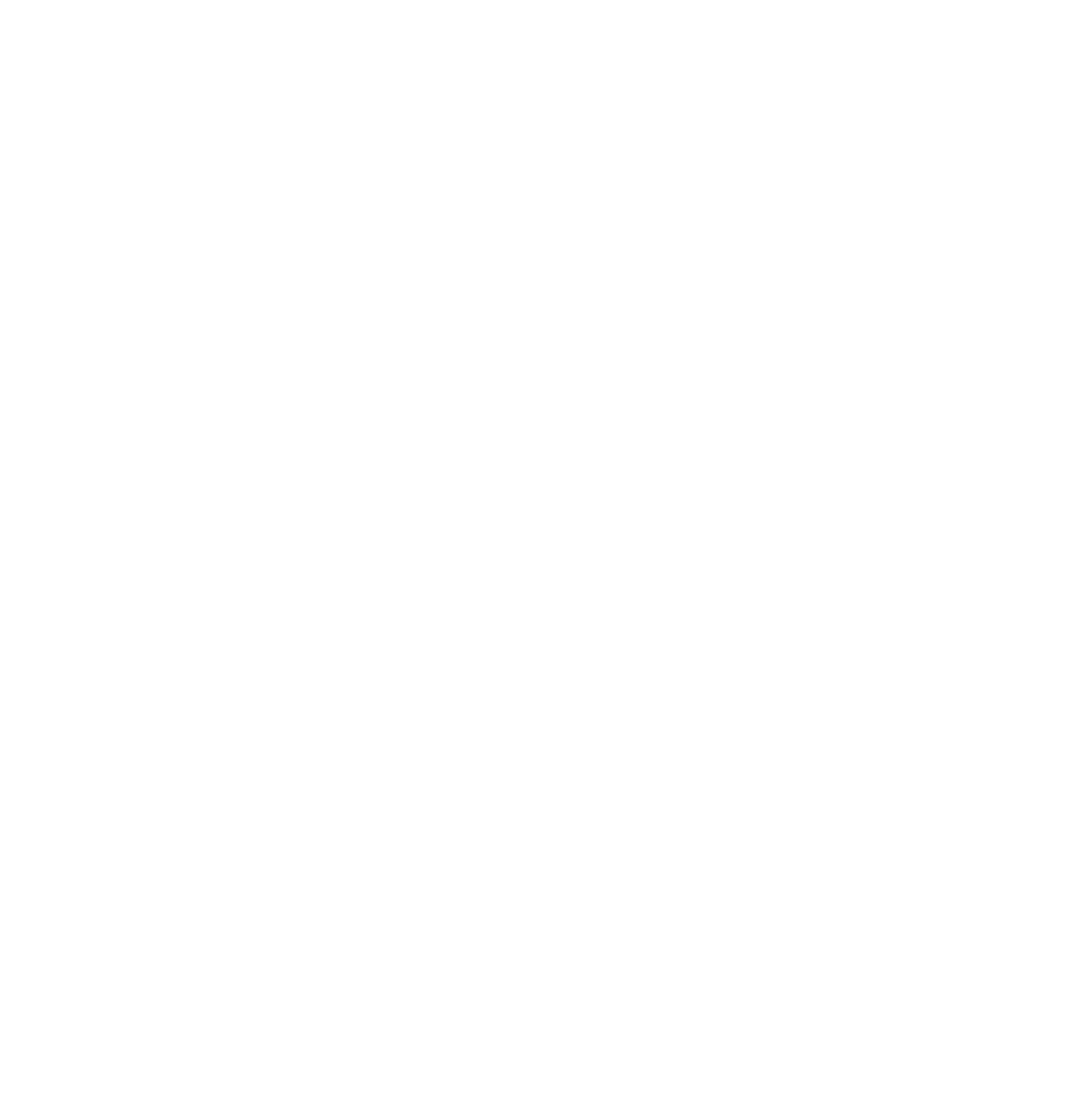
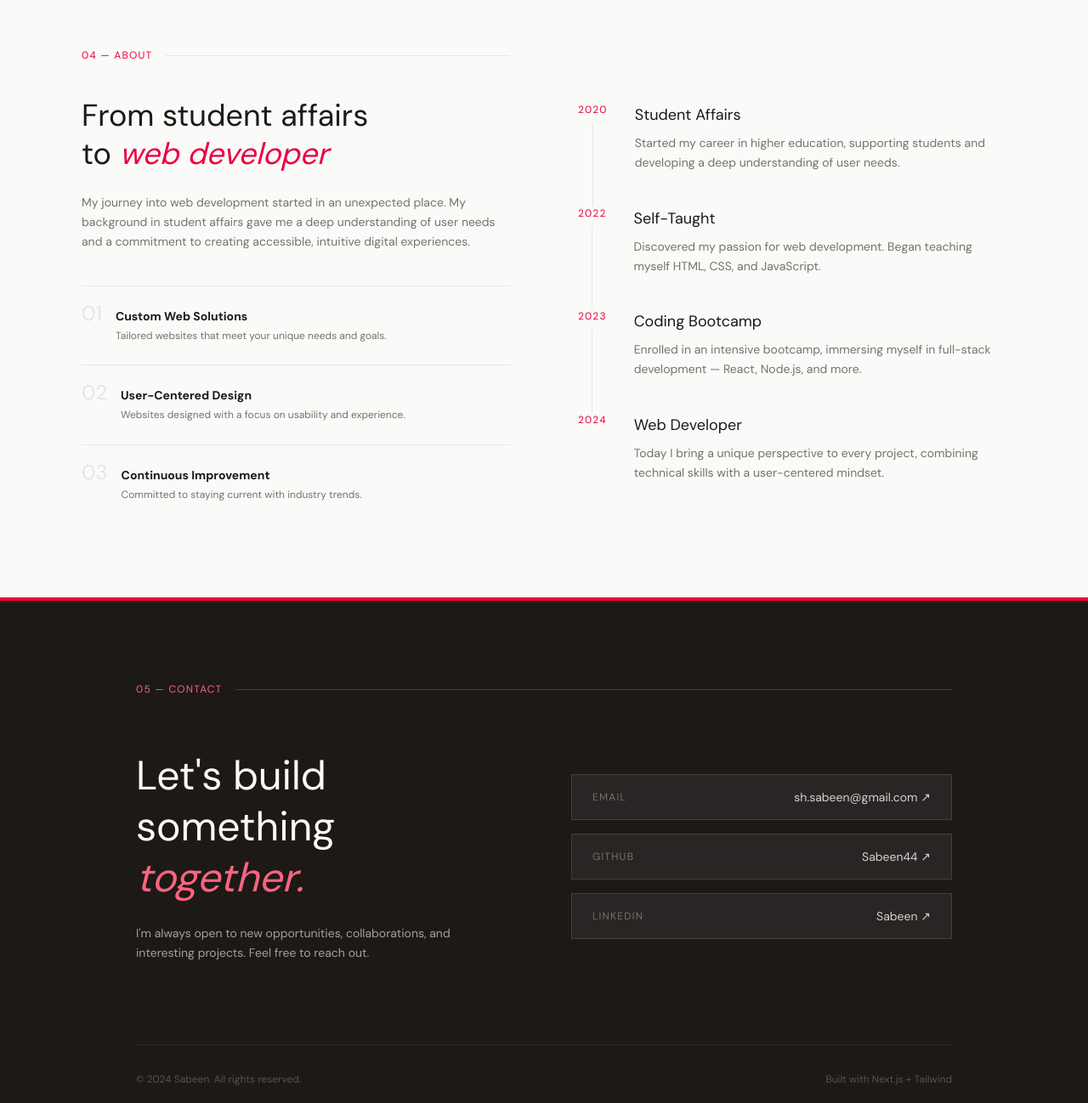
Before and after one commit to Sabeen44/sabeen-portfolio, a Next.js app: page / in a window 1280 px wide. Shown: the part 2052-3350 px from the top of the page at 85% size. Before the commit the page ends 2013 px from the top, so only its background shows below. Built offline with nearby package versions, Linux system fonts and the light colour scheme; a web font is replaced by a local one.

Commit message:
About and Contact section added

```diff
--- /dev/null
+++ b/src/app/components/About.js
@@ -0,0 +1,142 @@
+'use client';
+
+import { motion, useInView } from 'framer-motion';
+import { useRef } from 'react';
+
+const journey = [
+  {
+    year: '2020',
+    title: 'Student Affairs',
+    description: 'Started my career in higher education, supporting students and developing a deep understanding of user needs.',
+  },
+  {
+    year: '2022',
+    title: 'Self-Taught',
+    description: 'Discovered my passion for web development. Began teaching myself HTML, CSS, and JavaScript.',
+  },
+  {
+    year: '2023',
+    title: 'Coding Bootcamp',
+    description: 'Enrolled in an intensive bootcamp, immersing myself in full-stack development — React, Node.js, and more.',
+  },
+  {
+    year: '2024',
+    title: 'Web Developer',
+    description: 'Today I bring a unique perspective to every project, combining technical skills with a user-centered mindset.',
+  },
+];
+
+function TimelineItem({ item, index }) {
+  const ref = useRef(null);
+  const inView = useInView(ref, { once: true, margin: '-80px' });
+
+  return (
+    <motion.div
+      ref={ref}
+      initial={{ opacity: 0, x: 24 }}
+      animate={inView ? { opacity: 1, x: 0 } : {}}
+      transition={{ delay: index * 0.15, duration: 0.6, ease: 'easeOut' }}
+      className="flex gap-8 group"
+    >
+      {/* Year + line */}
+      <div className="flex flex-col items-center gap-2">
+        <span className="font-body text-xs text-rose-600 tracking-widest whitespace-nowrap">
+          {item.year}
+        </span>
+        <div className="w-px flex-1 bg-stone-200 group-last:hidden" />
+      </div>
+
+      {/* Content */}
+      <div className="pb-10">
+        <h3 className="font-display text-lg text-stone-900 mb-2">
+          {item.title}
+        </h3>
+        <p className="font-body text-sm text-stone-500 leading-relaxed">
+          {item.description}
+        </p>
+      </div>
+    </motion.div>
+  );
+}
+
+export default function About() {
+  const ref = useRef(null);
+  const inView = useInView(ref, { once: true, margin: '-80px' });
+
+  return (
+    <section id="about" className="px-24 py-24 bg-stone-50">
+      <div className="max-w-6xl w-full mx-auto grid grid-cols-1 md:grid-cols-2 gap-20 items-start">
+
+        {/* Left — header + bio */}
+        <div>
+          <motion.div
+            ref={ref}
+            initial={{ opacity: 0, y: 24 }}
+            animate={inView ? { opacity: 1, y: 0 } : {}}
+            transition={{ duration: 0.6 }}
+            className="flex items-center gap-4 mb-10"
+          >
+            <span className="font-body text-xs tracking-widest uppercase text-rose-600">
+              04 — About
+            </span>
+            <div className="flex-1 h-px bg-stone-200" />
+          </motion.div>
+
+          <motion.h2
+            initial={{ opacity: 0, y: 24 }}
+            animate={inView ? { opacity: 1, y: 0 } : {}}
+            transition={{ delay: 0.1, duration: 0.6 }}
+            className="font-display text-4xl text-stone-900 leading-tight mb-6"
+          >
+            From student affairs<br />
+            to <em className="text-rose-600">web developer</em>
+          </motion.h2>
+
+          <motion.p
+            initial={{ opacity: 0, y: 24 }}
+            animate={inView ? { opacity: 1, y: 0 } : {}}
+            transition={{ delay: 0.2, duration: 0.6 }}
+            className="font-body text-sm text-stone-500 leading-relaxed"
+          >
+            My journey into web development started in an unexpected place.
+            My background in student affairs gave me a deep understanding of
+            user needs and a commitment to creating accessible, intuitive
+            digital experiences.
+          </motion.p>
+
+          {/* What I offer */}
+          <motion.div
+            initial={{ opacity: 0, y: 24 }}
+            animate={inView ? { opacity: 1, y: 0 } : {}}
+            transition={{ delay: 0.3, duration: 0.6 }}
+            className="mt-10 flex flex-col gap-6"
+          >
+            {[
+              { num: '01', title: 'Custom Web Solutions', desc: 'Tailored websites that meet your unique needs and goals.' },
+              { num: '02', title: 'User-Centered Design', desc: 'Websites designed with a focus on usability and experience.' },
+              { num: '03', title: 'Continuous Improvement', desc: 'Committed to staying current with industry trends.' },
+            ].map((item) => (
+              <div key={item.num} className="border-t border-stone-200 pt-4">
+                <div className="flex items-baseline gap-4">
+                  <span className="font-display text-2xl text-stone-200">{item.num}</span>
+                  <div>
+                    <h4 className="font-body text-sm font-bold text-stone-900 mb-1">{item.title}</h4>
+                    <p className="font-body text-xs text-stone-500 leading-relaxed">{item.desc}</p>
+                  </div>
+                </div>
+              </div>
+            ))}
+          </motion.div>
+        </div>
+
+        {/* Right — timeline */}
+        <div className="flex flex-col pt-16">
+          {journey.map((item, i) => (
+            <TimelineItem key={item.year} item={item} index={i} />
+          ))}
+        </div>
+
+      </div>
+    </section>
+  );
+}
--- /dev/null
+++ b/src/app/components/Contact.js
@@ -0,0 +1,98 @@
+'use client';
+
+import { motion, useInView } from 'framer-motion';
+import { useRef } from 'react';
+
+const links = [
+  { label: 'Email', value: 'sh.sabeen@gmail.com', href: 'mailto:sh.sabeen@gmail.com' },
+  { label: 'GitHub', value: 'Sabeen44', href: 'https://github.com/Sabeen44' },
+  { label: 'LinkedIn', value: 'Sabeen', href: '#' },
+];
+
+export default function Contact() {
+  const ref = useRef(null);
+  const inView = useInView(ref, { once: true, margin: '-80px' });
+
+  return (
+    <section id="contact" className="bg-stone-900">
+
+      {/* Top rose accent bar */}
+      <div className="h-1 bg-rose-600" />
+
+      <div className="px-24 py-24 max-w-6xl mx-auto">
+
+        {/* Section header */}
+        <motion.div
+          ref={ref}
+          initial={{ opacity: 0, y: 24 }}
+          animate={inView ? { opacity: 1, y: 0 } : {}}
+          transition={{ duration: 0.6 }}
+          className="flex items-center gap-4 mb-16"
+        >
+          <span className="font-body text-xs tracking-widest uppercase text-rose-400">
+            05 — Contact
+          </span>
+          <div className="flex-1 h-px bg-stone-700" />
+        </motion.div>
+
+        <div className="grid grid-cols-1 md:grid-cols-2 gap-16 items-center">
+
+          {/* Left — heading */}
+          <motion.div
+            initial={{ opacity: 0, y: 24 }}
+            animate={inView ? { opacity: 1, y: 0 } : {}}
+            transition={{ delay: 0.1, duration: 0.6 }}
+          >
+            <h2 className="font-display text-5xl text-stone-50 leading-tight mb-6">
+              Let's build<br />
+              something<br />
+              <em className="text-rose-400">together.</em>
+            </h2>
+            <p className="font-body text-sm text-stone-400 leading-relaxed max-w-sm">
+              I'm always open to new opportunities, collaborations,
+              and interesting projects. Feel free to reach out.
+            </p>
+          </motion.div>
+
+          {/* Right — links */}
+          <div className="flex flex-col gap-4">
+            {links.map((link, i) => (
+              <motion.a
+                key={link.label}
+                href={link.href}
+                initial={{ opacity: 0, x: 24 }}
+                animate={inView ? { opacity: 1, x: 0 } : {}}
+                transition={{ delay: 0.2 + i * 0.1, duration: 0.6 }}
+                className="flex items-center justify-between border border-stone-700 px-6 py-4 group hover:border-rose-600 transition-all bg-stone-800"
+              >
+                <span className="font-body text-xs text-stone-500 tracking-widest uppercase">
+                  {link.label}
+                </span>
+                <span className="font-body text-sm text-stone-300 group-hover:text-rose-400 transition-colors">
+                  {link.value} ↗
+                </span>
+              </motion.a>
+            ))}
+          </div>
+
+        </div>
+
+        {/* Footer */}
+        <motion.div
+          initial={{ opacity: 0 }}
+          animate={inView ? { opacity: 1 } : {}}
+          transition={{ delay: 0.6, duration: 0.6 }}
+          className="mt-24 pt-8 border-t border-stone-800 flex items-center justify-between"
+        >
+          <span className="font-body text-xs text-stone-600">
+            © 2024 Sabeen. All rights reserved.
+          </span>
+          <span className="font-body text-xs text-stone-600">
+            Built with Next.js + Tailwind
+          </span>
+        </motion.div>
+
+      </div>
+    </section>
+  );
+}
--- a/src/app/page.js
+++ b/src/app/page.js
@@ -1,6 +1,8 @@
 import Hero from './components/Hero';
 import Skills from './components/Skills';
 import Projects from './components/Projects';
+import About from './components/About';
+import Contact from './components/Contact';
 
 export default function Home() {
   return (
@@ -8,6 +10,8 @@
       <Hero />
       <Skills />
       <Projects />
+      <About />
+      <Contact />
     </main>
   );
 }
```
